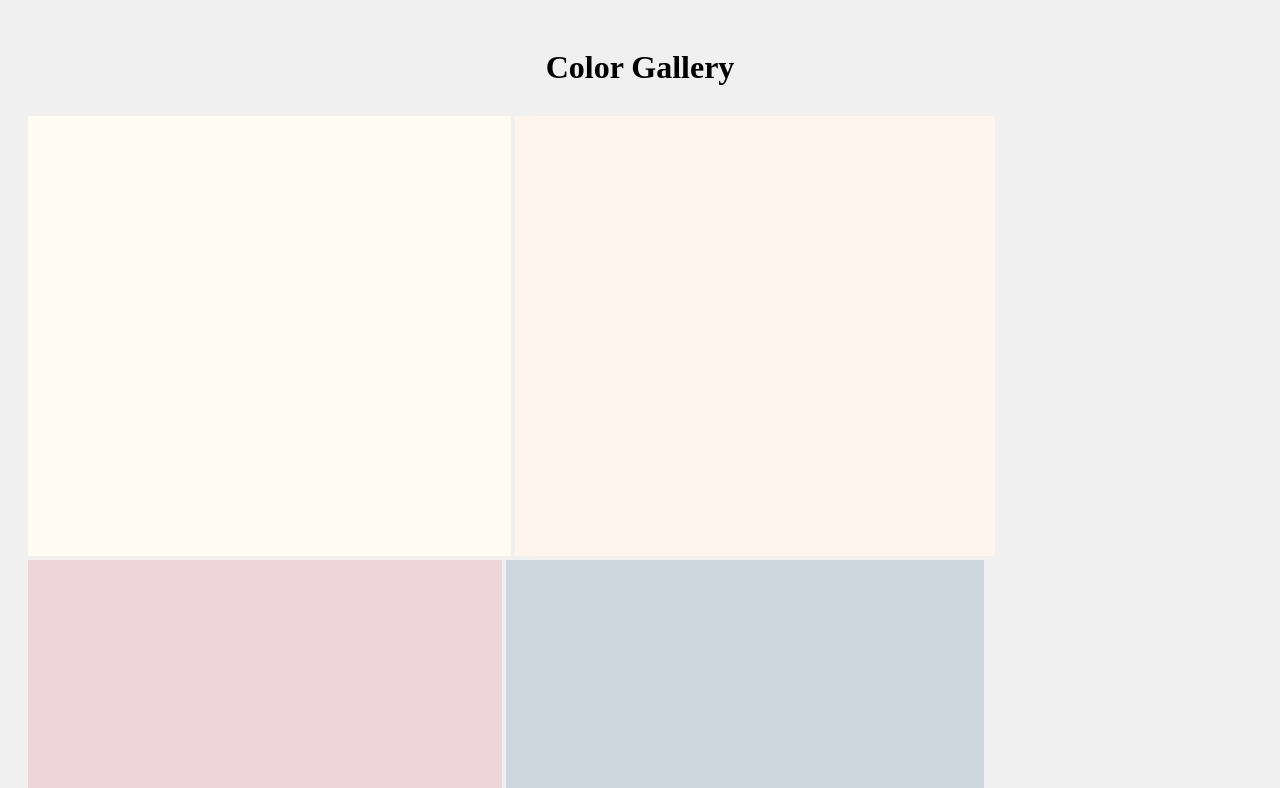
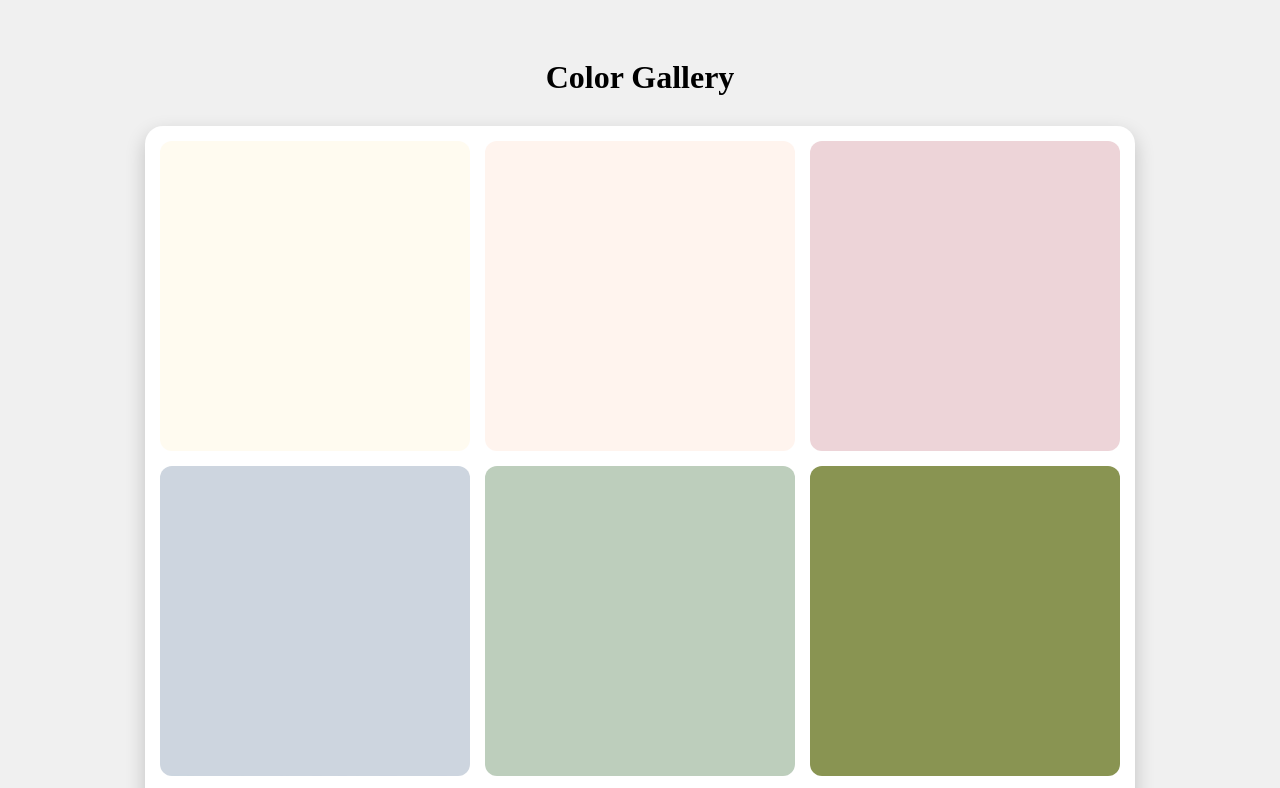
Before and after one commit to seojeong-e/fintech3, a plain HTML site: page 03HTML_CSS_JAVASCRIPT/HTML/mission_액자만들기.html in a window 1280 px wide. Shown: the top 788 px of the page. Drawn offline with Linux system fonts and the light colour scheme.

Commit message:
mission2

```diff
--- a/03HTML_CSS_JAVASCRIPT/CSS/mission_액자만들기.css
+++ b/03HTML_CSS_JAVASCRIPT/CSS/mission_액자만들기.css
@@ -2,7 +2,7 @@
 
 body{
     background-color: #f0f0f0;
-    padding: 20px;
+    padding: 30px;
 }
 
 h1{
@@ -11,17 +11,28 @@ h1{
 }
 
 .grid-frame{
-    display :gird;
+    display :grid;
     grid-template-columns: repeat(3, 1fr);
-    gap: 10px;
-    max-width: 900px;
+    gap: 15px;
+    max-width: 960px;
     margin: 0 auto;
+    padding: 15px;
+    border-radius: 18px;
+    box-shadow: 0 8px 20px rgba(0,0,0,0.2);
+    background-color: white;
 }
 
-.grid-frame img {
+.grid-item{
+    aspect-ratio: 1/1;
+    background-color: white;
+    border-radius: 12px;
+    overflow: hidden;
+}
+
+.grid-item img{
     width: 100%;
     height: 100%;
     object-fit: cover;
     display: block;
-    border-radius: 10px;
+    border: none;
 }
--- a/03HTML_CSS_JAVASCRIPT/HTML/mission_액자만들기.html
+++ b/03HTML_CSS_JAVASCRIPT/HTML/mission_액자만들기.html
@@ -10,23 +10,18 @@
 
 <h1>Color Gallery</h1>
 
-<div class="gird-frame">
-    <img src="../img/color1.png" alt="image 1">
-    <img src="../img/color2.png" alt="image 2">
-    <img src="../img/color3.png" alt="image 3">
-    <img src="../img/color4.png" alt="image 4">
-    <img src="../img/color5.png" alt="image 5">
-    <img src="../img/color6.png" alt="image 6">
-    <img src="../img/color7.png" alt="image 7">
-    <img src="../img/color8.png" alt="image 8">
-    <img src="../img/color9.png" alt="image 9">
+<div class="grid-frame">
+    <div class="grid-item"><img src="../img/color1.png" alt="image 1"></div>
+    <div class="grid-item"><img src="../img/color2.png" alt="image 2"></div>
+    <div class="grid-item"><img src="../img/color3.png" alt="image 3"></div>
+    <div class="grid-item"><img src="../img/color4.png" alt="image 4"></div>
+    <div class="grid-item"><img src="../img/color5.png" alt="image 5"></div>
+    <div class="grid-item"><img src="../img/color6.png" alt="image 6"></div>
+    <div class="grid-item"><img src="../img/color7.png" alt="image 7"></div>
+    <div class="grid-item"><img src="../img/color8.png" alt="image 8"></div>
+    <div class="grid-item"><img src="../img/color9.png" alt="image 9"></div>
+
 </div>
-
-
-
-
-
-
 
 </body>
 </html>
```
Also changed, not shown: 03HTML_CSS_JAVASCRIPT/HTML/mission_js스크롤자동화.html (added, +34 -0 lines), 2 other files.
